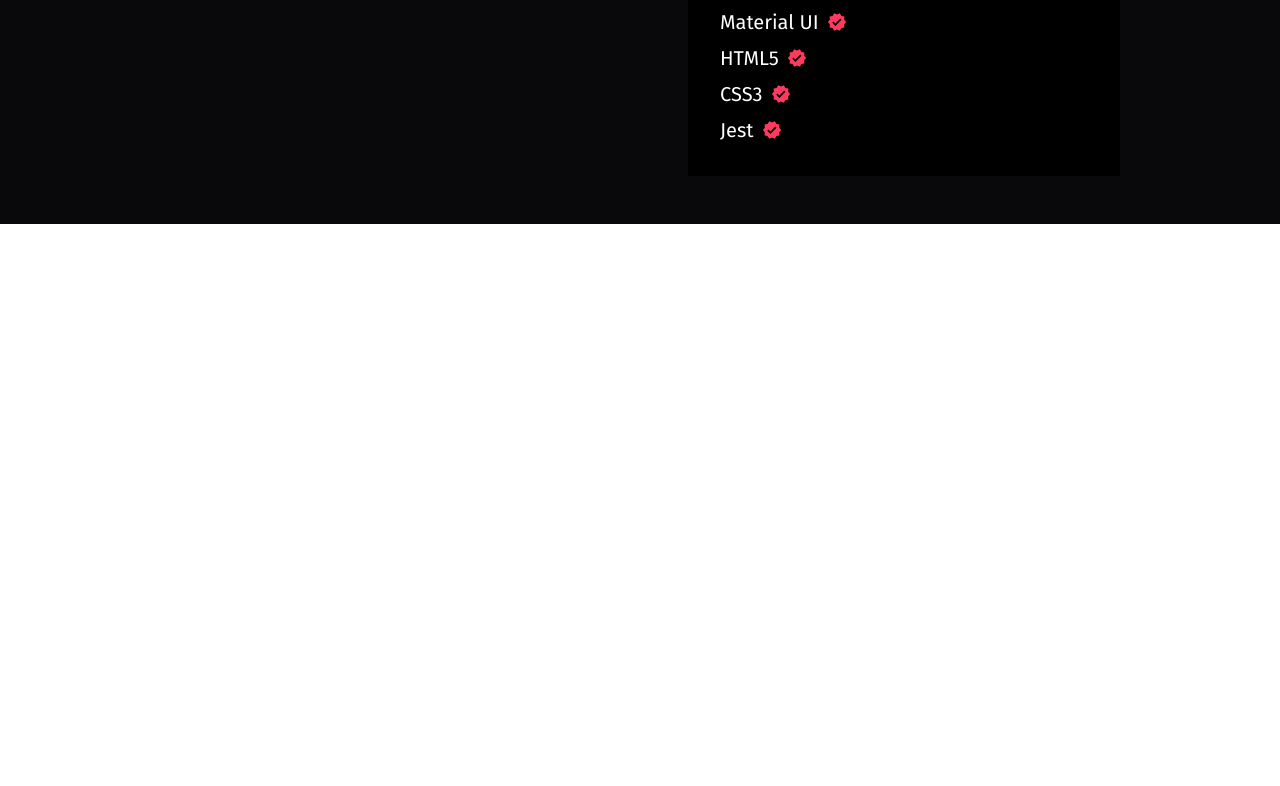
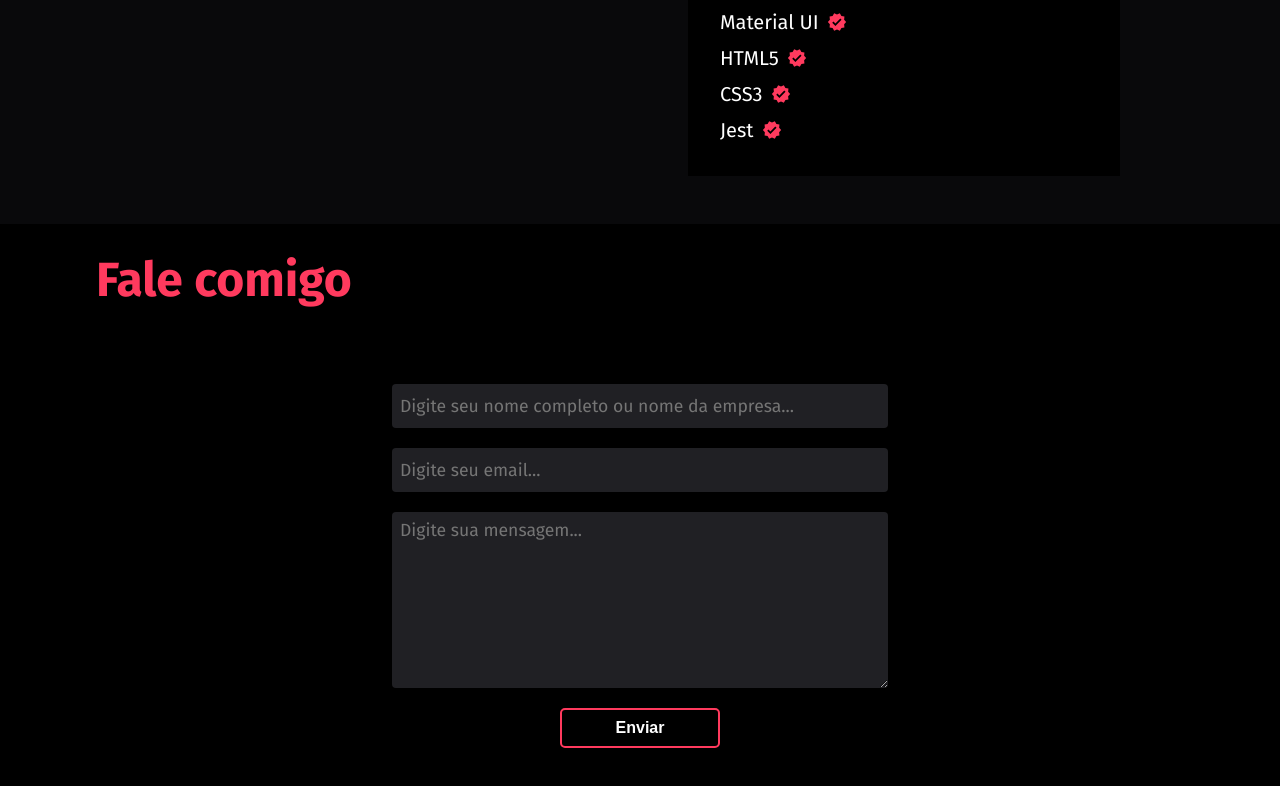
Before and after one commit to hiagomu/portifolio, a React (Vite) app: page / in a window 1280 px wide. Shown: the part 2336-3122 px from the top of the page. Before the commit the page ends 2560 px from the top, so only its background shows below. Built offline with nearby package versions, Linux system fonts and the light colour scheme.

Commit message:
criação da estrutura inicial de contato

```diff
--- /dev/null
+++ b/src/Components/blocks/Contact/index.tsx
@@ -0,0 +1,17 @@
+import styles from './styles'
+
+const Contact: React.FC = () => {
+    return (
+        <styles.contact id="contact">
+            <h2>Fale comigo</h2>
+            <styles.form action="submit">
+                <input type="text" placeholder='Digite seu nome completo ou nome da empresa...' />
+                <input type="email" placeholder='Digite seu email...'/>
+                <textarea name="" id="" placeholder='Digite sua mensagem...'/>
+                <button>Enviar</button>
+            </styles.form>
+        </styles.contact>
+    )
+}
+
+export default Contact
--- /dev/null
+++ b/src/Components/blocks/Contact/styles.ts
@@ -0,0 +1,64 @@
+import styled from "styled-components"
+
+const contact = styled.section`
+    display: flex;
+    flex-direction: column;
+    width: 100%;
+    height: 40rem;
+    align-items: center;
+    background-color: #000;
+    color: #fff;
+
+    h2 {
+        width: 68rem;
+        font-weight: bold;
+        font-size: 3rem;
+        color: #ff3a5e;
+        margin: 2rem 0 5rem 0;
+    }
+`
+
+const form = styled.form`
+    display: flex;
+    flex-direction: column;
+    align-items: center;
+    justify-content: center;
+
+    input, textarea {
+        height: 1.75rem;
+        font-family: 'Fira Sans', sans-serif;
+        width: 30rem;
+        padding: 0.5rem;
+        border: none;
+        border-radius: 4px;
+        margin-bottom: 1.25rem;
+        font-size: 1.1rem;
+        background-color: #202024;
+        color: #fff;
+    }
+
+    textarea {
+        height: 10rem;
+    }
+
+    button {
+        background: none;
+        font-size: 1rem;
+        font-weight: 600;
+        border: 2px solid #ff3a5e;
+        border-radius: 5px;
+        color: #fff;
+        height: 2.5rem;
+        width: 10rem;
+        cursor: pointer;
+
+        &:hover {
+            background: #ff3a5e;
+        }
+    }
+`
+
+export default {
+    contact,
+    form
+}
--- a/src/Components/blocks/Projects/index.tsx
+++ b/src/Components/blocks/Projects/index.tsx
@@ -1,5 +1,5 @@
 import styles from './styles'
-import projects from '../../utils/projects.json'
+import projects from '../../../utils/projects.json'
 import { useState } from 'react'
 import {
     FaGithub as GithubIcon,
--- a/src/Components/blocks/Skills/index.tsx
+++ b/src/Components/blocks/Skills/index.tsx
@@ -1,5 +1,5 @@
 import styles from './styles'
-import stacks from '../../utils/stacks.json'
+import stacks from '../../../utils/stacks.json'
 import React, { useState } from 'react'
 import {
     MdVerified as VerifiedIcon
@@ -10,7 +10,7 @@
     const [stackIndex, setStackIndex] = useState(0)
 
     return (
-        <styles.skills>
+        <styles.skills id='skills'>
             <h2>Conhecimentos</h2>
             <styles.stackWrapper>
                 <styles.selectStack>
--- a/src/Components/pages/Home/index.tsx
+++ b/src/Components/pages/Home/index.tsx
@@ -1,4 +1,5 @@
 import About from '../../blocks/About'
+import Contact from '../../blocks/Contact'
 import Header from '../../blocks/Header'
 import Projects from '../../blocks/Projects'
 import Skills from '../../blocks/Skills'
@@ -12,6 +13,7 @@
         <About />
         <Projects />
         <Skills />
+        <Contact />
     </styles.main>
 }
 
```
Also changed, not shown: src/index.css (added), src/utils/projects.json (renamed from src/Components/utils/projects.json), src/utils/stacks.json (renamed from src/Components/utils/stacks.json).
